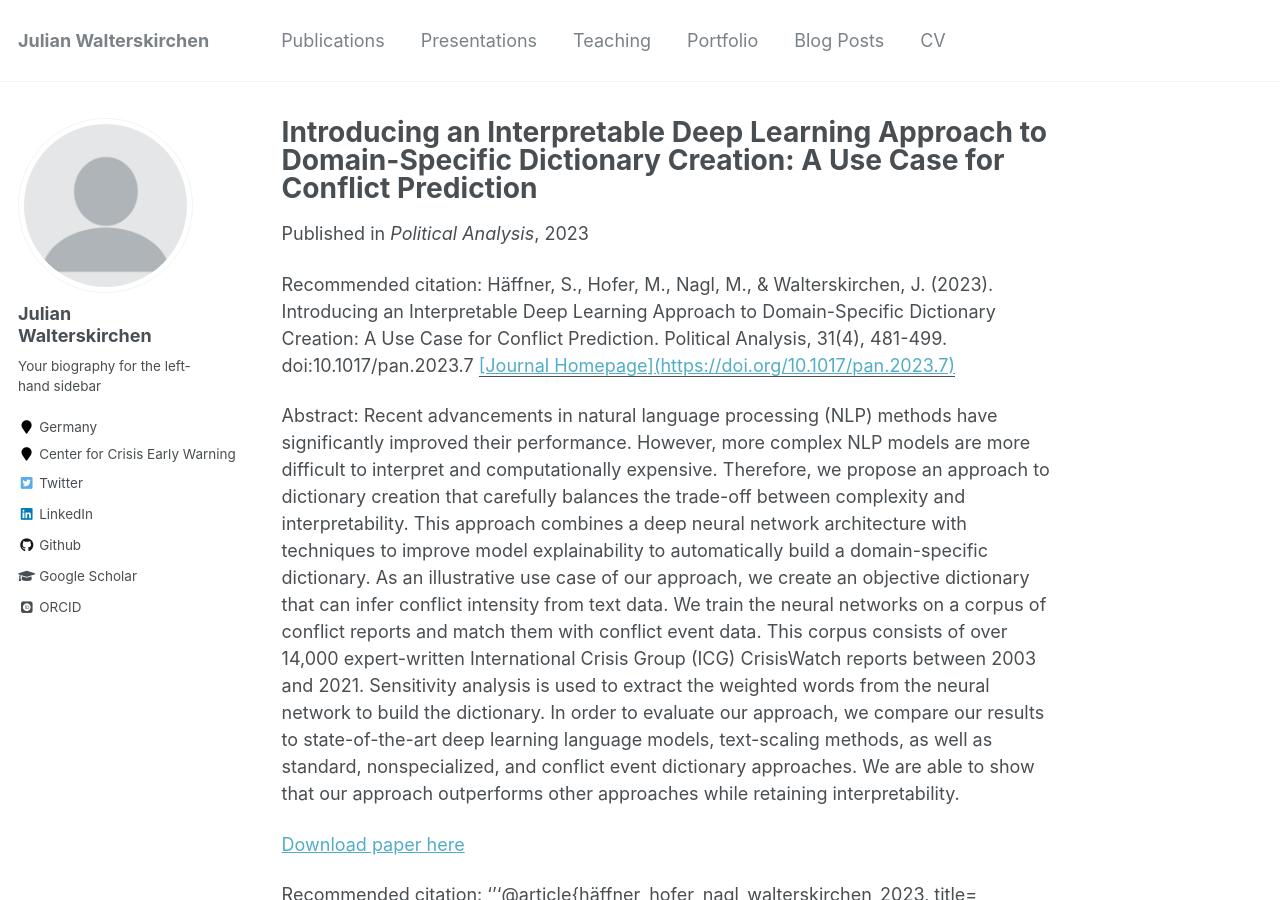
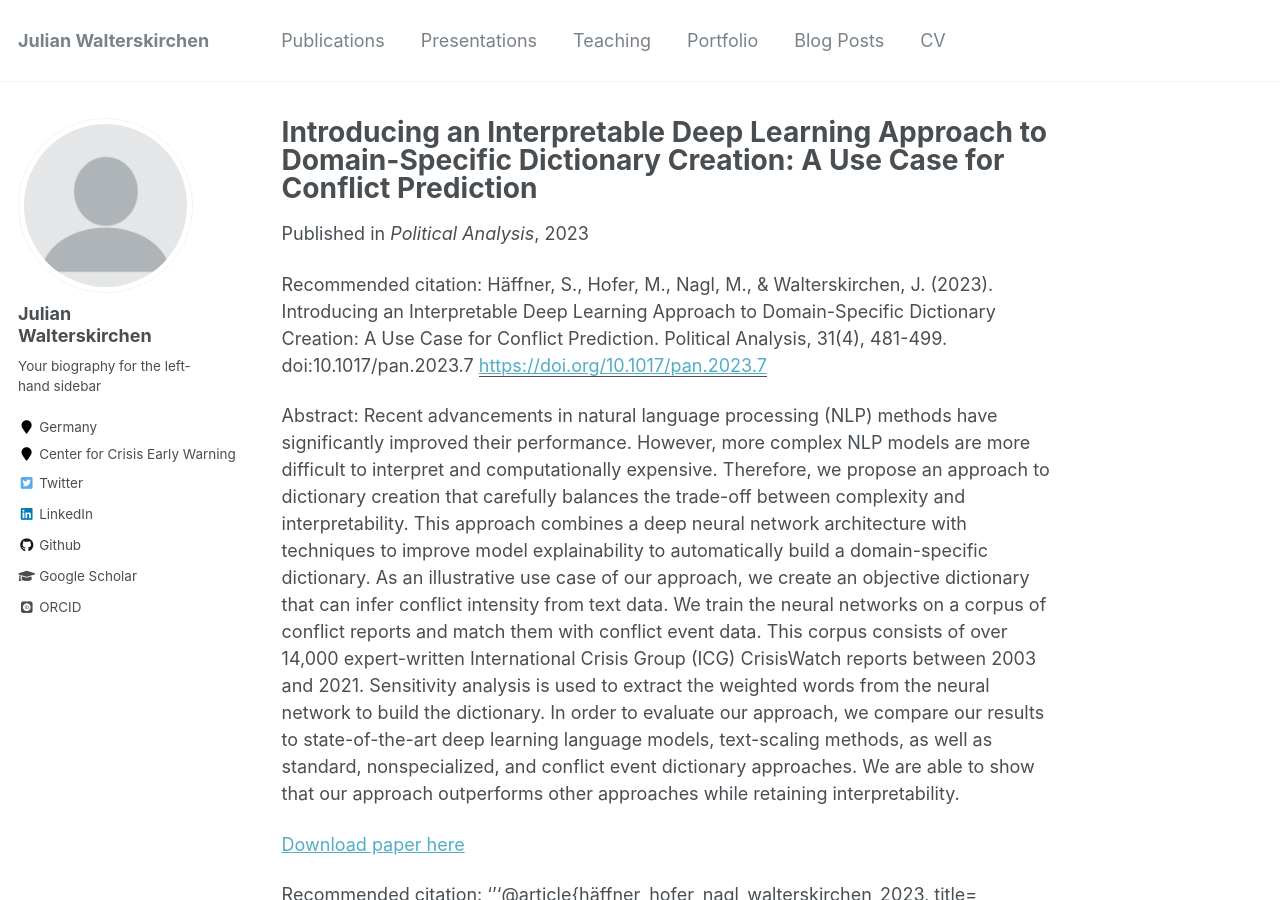
Before and after one commit to jwalterskirchen/jwalterskirchen.github.io, a Jekyll site: the page built from _publications/2023-03-22-ocodi.md, in a window 1280 px wide and 900 px high. Built offline with Jekyll 4.4.1, drawn with Linux system fonts in a browser that asks for light colours; some web fonts are replaced.

Commit message:
Update 2023-03-22-ocodi.md

```diff
--- a/_publications/2023-03-22-ocodi.md
+++ b/_publications/2023-03-22-ocodi.md
@@ -5,11 +5,12 @@
 excerpt: 'In this paper, we introduce an interpretable deep learning approach to automatic dictionary creation for conflict research.'
 date: 2023-03-22
 venue: 'Political Analysis'
-paperurl: '[Journal Homepage](https://doi.org/10.1017/pan.2023.7)'
+paperurl: 'https://doi.org/10.1017/pan.2023.7'
 citation: 'Häffner, S., Hofer, M., Nagl, M., & Walterskirchen, J. (2023). Introducing an Interpretable Deep Learning Approach to Domain-Specific Dictionary Creation: A Use Case for Conflict Prediction. Political Analysis, 31(4), 481-499. doi:10.1017/pan.2023.7'
 ---
 Abstract: Recent advancements in natural language processing (NLP) methods have significantly improved their performance. However, more complex NLP models are more difficult to interpret and computationally expensive. Therefore, we propose an approach to dictionary creation that carefully balances the trade-off between complexity and interpretability. This approach combines a deep neural network architecture with techniques to improve model explainability to automatically build a domain-specific dictionary. As an illustrative use case of our approach, we create an objective dictionary that can infer conflict intensity from text data. We train the neural networks on a corpus of conflict reports and match them with conflict event data. This corpus consists of over 14,000 expert-written International Crisis Group (ICG) CrisisWatch reports between 2003 and 2021. Sensitivity analysis is used to extract the weighted words from the neural network to build the dictionary. In order to evaluate our approach, we compare our results to state-of-the-art deep learning language models, text-scaling methods, as well as standard, nonspecialized, and conflict event dictionary approaches. We are able to show that our approach outperforms other approaches while retaining interpretability.
 
-[Download paper here](http://academicpages.github.io/files/2023-03-22-ocodi.pdf)
+[Download paper here](https://doi.org/10.1017/pan.2023.7)
 
-Recommended citation: '''@article{häffner_hofer_nagl_walterskirchen_2023, title={Introducing an Interpretable Deep Learning Approach to Domain-Specific Dictionary Creation: A Use Case for Conflict Prediction}, volume={31}, DOI={10.1017/pan.2023.7}, number={4}, journal={Political Analysis}, author={Häffner, Sonja and Hofer, Martin and Nagl, Maximilian and Walterskirchen, Julian}, year={2023}, pages={481–499}}'''
+Recommended citation:
+'''@article{häffner_hofer_nagl_walterskirchen_2023, title={Introducing an Interpretable Deep Learning Approach to Domain-Specific Dictionary Creation: A Use Case for Conflict Prediction}, volume={31}, DOI={10.1017/pan.2023.7}, number={4}, journal={Political Analysis}, author={Häffner, Sonja and Hofer, Martin and Nagl, Maximilian and Walterskirchen, Julian}, year={2023}, pages={481–499}}'''
```
